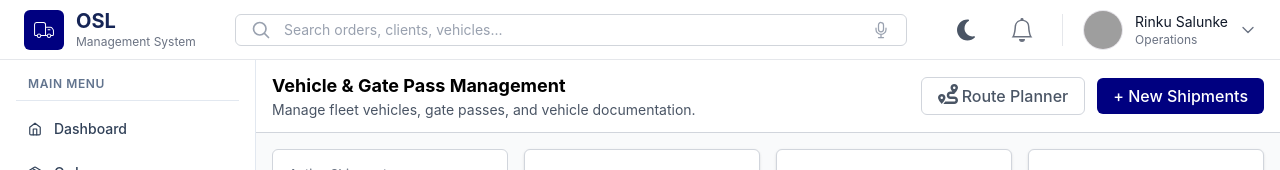
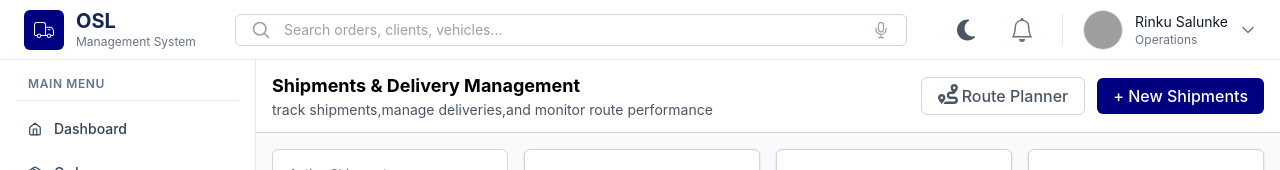
Before and after one commit to rinku-salunke/osl-using-react, a React (Vite) app: page /shipments in a window 1280 px wide. Shown: the top 170 px of the page. Built offline with nearby package versions, Linux system fonts and the light colour scheme; grey boxes are pictures that could not be loaded.

Commit message:
1st commit

```diff
--- a/src/Logistics_Data/Main_Menu/Orders.jsx
+++ b/src/Logistics_Data/Main_Menu/Orders.jsx
@@ -429,7 +429,8 @@ function Orders() {
           <span className="text-sm text-gray-500 mt-1">Manage and track all logistic orders</span>
         </div>
         <div className="flex items-center gap-3 flex-shrink-0">
-          <span className="text-gray-600 border border-gray-300 rounded-md px-4 py-2 text-sm font-medium cursor-pointer hover:bg-gray-50">
+          <span className="text-gray-600 border border-gray-300 rounded-md px-4 py-2 text-sm font-medium cursor-pointer inline-flex items-center gap-2 hover:bg-gray-50">
+            <ImDownload3 size={14} />
             Export
           </span>
           <button
@@ -581,8 +582,7 @@ function Orders() {
               <button
                 onClick={handleResetAdvancedFilters}
                 disabled={!hasActiveAdvancedFilters}
-                className={`flex items-center gap-1.5 text-xs font-medium transition-colors ${
-                  hasActiveAdvancedFilters
+                className={`flex items-center gap-1.5 text-xs font-medium transition-colors ${hasActiveAdvancedFilters
                   ? 'text-red-600 hover:text-red-700 cursor-pointer'
                   : 'text-gray-300 cursor-not-allowed'
                   }`}
@@ -1256,8 +1256,7 @@ function Orders() {
                   <button
                     key={chip.key}
                     onClick={() => setActivityTypeFilter(chip.key)}
-                    className={`px-3 py-1.5 rounded-full text-xs font-medium border transition-all ${
-                      activityTypeFilter === chip.key
+                    className={`px-3 py-1.5 rounded-full text-xs font-medium border transition-all ${activityTypeFilter === chip.key
                       ? `${chip.color} ring-2 ring-offset-1 ring-blue-300`
                       : 'bg-white text-gray-600 border-gray-200 hover:bg-gray-50'
                       }`}
--- a/src/Logistics_Data/Main_Menu/Shipments.jsx
+++ b/src/Logistics_Data/Main_Menu/Shipments.jsx
@@ -141,8 +141,8 @@ function Shipments() {
       {/* Header */}
       <div className="bg-white border-b border-gray-300 flex justify-between items-center px-4 py-3 sticky top-0 z-50">
         <div className="flex flex-col">
-          <h1 className="font-bold text-black text-lg">Vehicle & Gate Pass Management</h1>
-          <span className="text-sm text-gray-600">Manage fleet vehicles, gate passes, and vehicle documentation.</span>
+          <h1 className="font-bold text-black text-lg">Shipments & Delivery Management</h1>
+          <span className="text-sm text-gray-600">track shipments,manage deliveries,and monitor route performance</span>
         </div>
         <div className="flex items-center space-x-3">
           <span className="text-gray-600 border border-gray-300 rounded-md px-4 py-1.5 font-medium cursor-pointer inline-flex gap-1">
```
Lines whose indentation alone changed are shown as unchanged.
